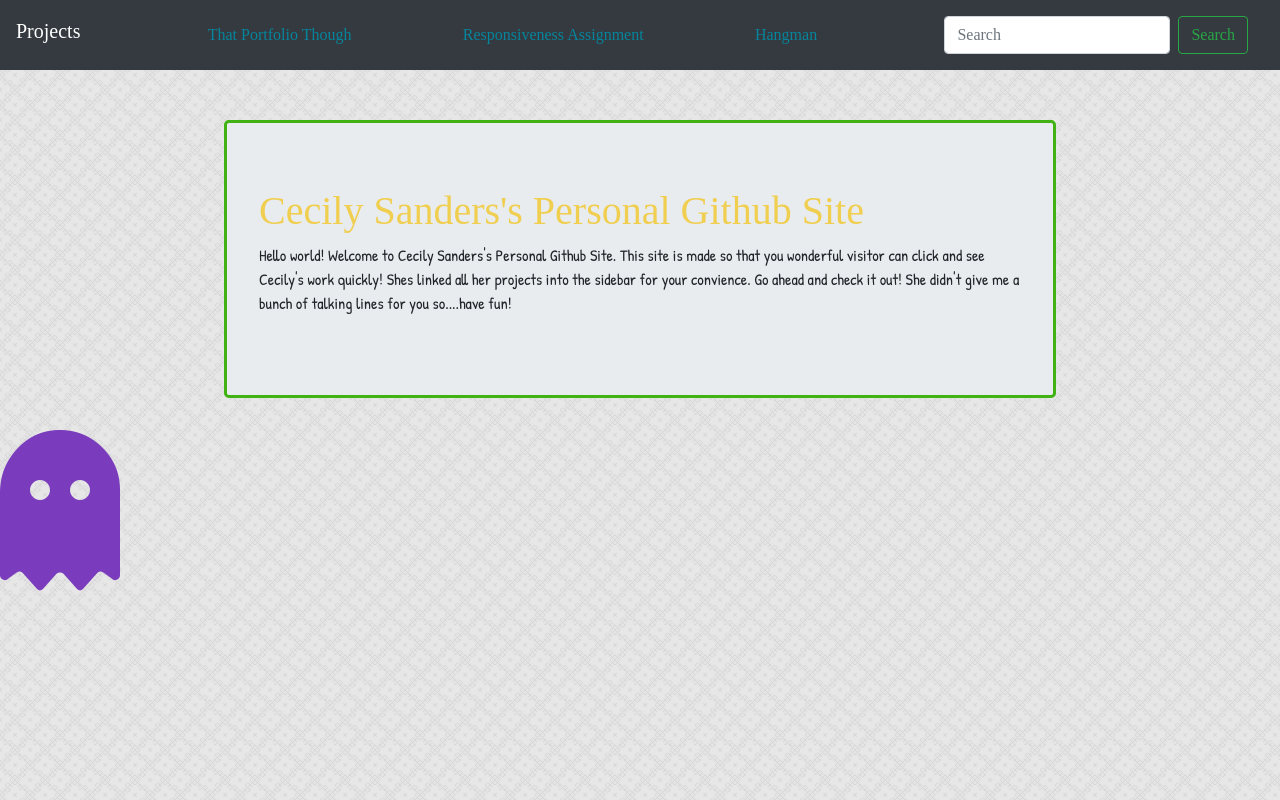
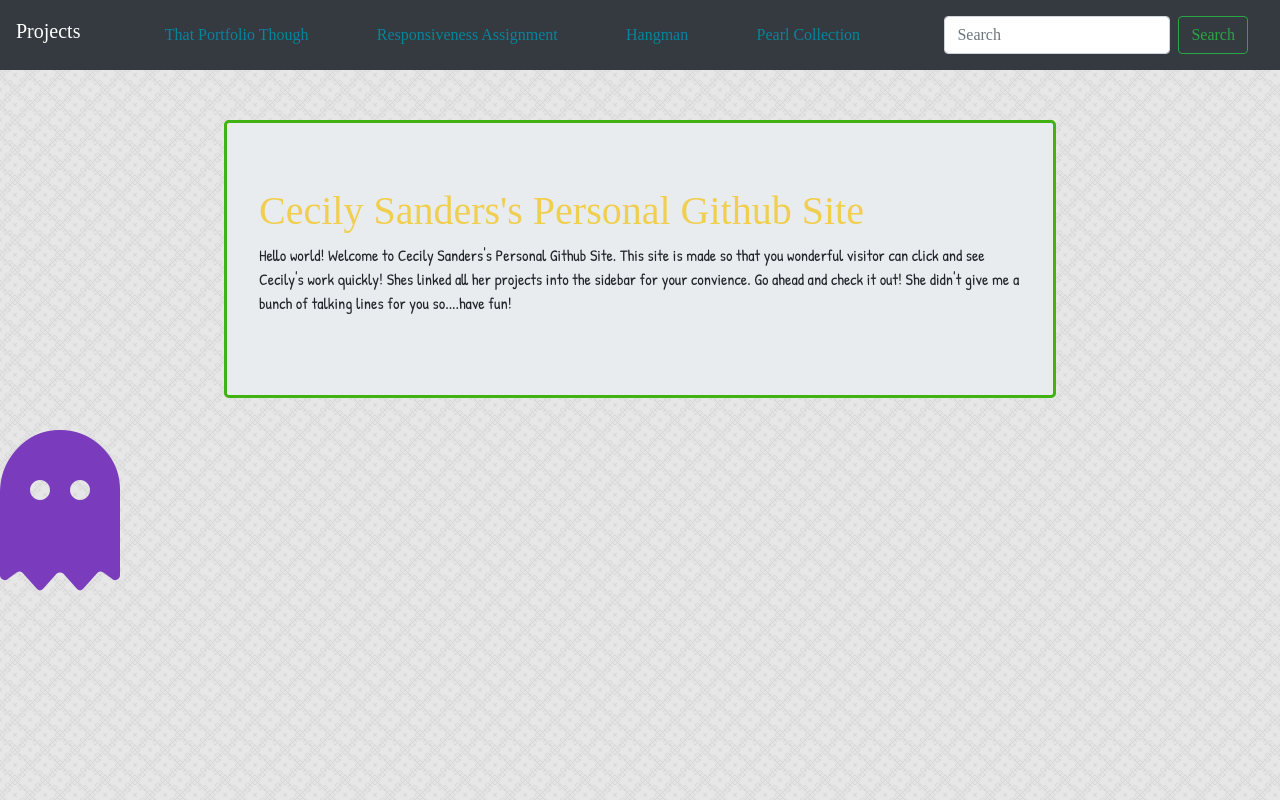
Before and after one commit to SandersCecily/sanderscecily.github.io, a plain HTML site: page index.html in a window 1280 px wide. Drawn offline with nearby package versions, Linux system fonts and the light colour scheme; a web font is replaced by a local one.

Commit message:
added link

```diff
--- a/index.html
+++ b/index.html
@@ -15,8 +15,8 @@
             <a href="https://sanderscecily.github.io/BasicPortfolio/" target="_blank">That Portfolio Though</a>
             <a href="https://sanderscecily.github.io/ResponsivePortfolio/" target="_blank">Responsiveness Assignment</a>
             <a href="https://sanderscecily.github.io/WordGuessGame/" target="_blank">Hangman</a>
-            <!--<a href="" target="_blank">4</a>
-            <a href="" target="_blank">5</a>
+            <a href="https://sanderscecily.github.io/unit4game/" target="_blank">Pearl Collection</a>
+            <!-- <a href="" target="_blank">5</a>
             <a href=" target="_blank"">6</a> -->
             <nav class="navbar navbar-dark bg-dark">
                 <form class="form-inline">
```
